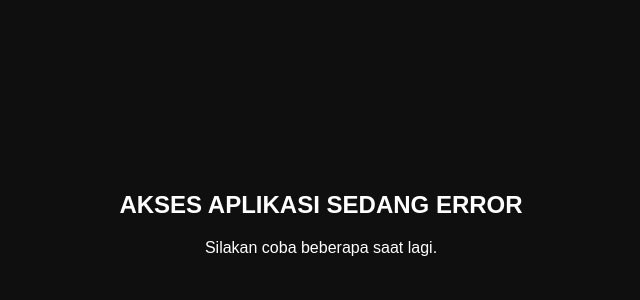
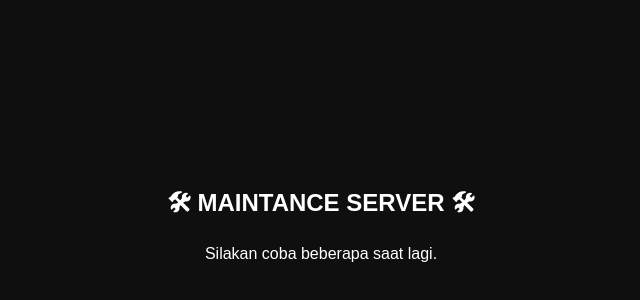
Before and after one commit to justvinzoffc/APK-BUG-VINZZ-EXTERNALL-VERSION-3, a plain HTML site: page index.html in a window 1280 px wide. Shown: the part 178-478 px from the top of the page, without its empty margins (319-959 px from the left). Drawn offline with Linux system fonts and the light colour scheme; no server answers.

Commit message:
Update index.html

```diff
--- a/index.html
+++ b/index.html
@@ -26,7 +26,7 @@
 <div id="loading">Memuat aplikasi...</div>
 
 <div id="error">
-  <h2>AKSES APLIKASI SEDANG ERROR</h2>
+  <h2>🛠 MAINTANCE SERVER 🛠</h2>
   <p>Silakan coba beberapa saat lagi.</p>
 </div>
 
```
